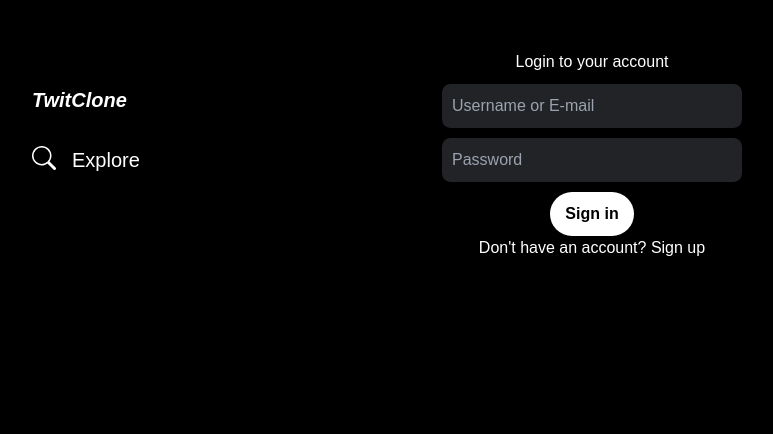
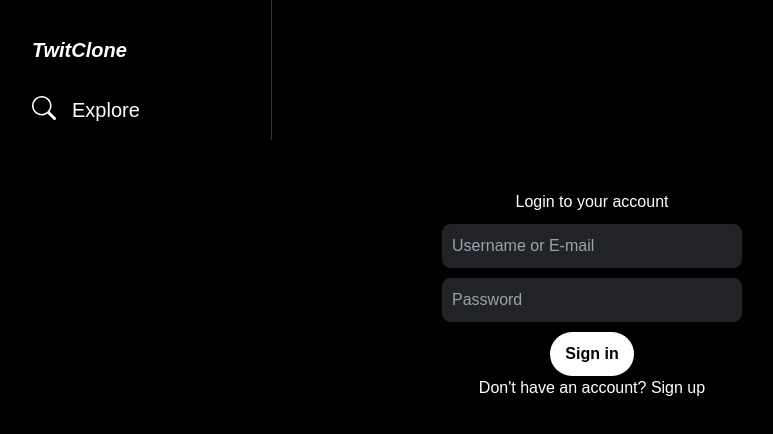
Before and after one commit to maxhayes17/TwitterClone, a React (Create React App) app in the folder frontend/: page / in a window 1280 px wide. Shown: the top 434 px of the page, without its empty margins (48-821 px from the left). Built offline with nearby package versions, Linux system fonts and the light colour scheme.

Commit message:
Add cursor on logo hover

```diff
--- a/frontend/src/components/Navbar.js
+++ b/frontend/src/components/Navbar.js
@@ -10,10 +10,10 @@ export default function Navbar(){
     // const userId = user ? user._id: null;
 
     return(
-        <div className="w-1/4 h-full fixed bg-black flex flex-col border-">
+        <div className="w-1/4 h-full sticky top-0 bg-black flex flex-col border-r border-onyx">
 
         <div className="ml-16">
-            <div className="w-fit mt-5 p-4 text-xl font-bold" onClick={() => navigate("/")}>
+            <div className="w-fit mt-5 p-4 text-xl font-bold hover:opacity-70 hover:cursor-pointer" onClick={() => navigate("/")}>
                 <i>TwitClone</i>
             </div>
 
```
